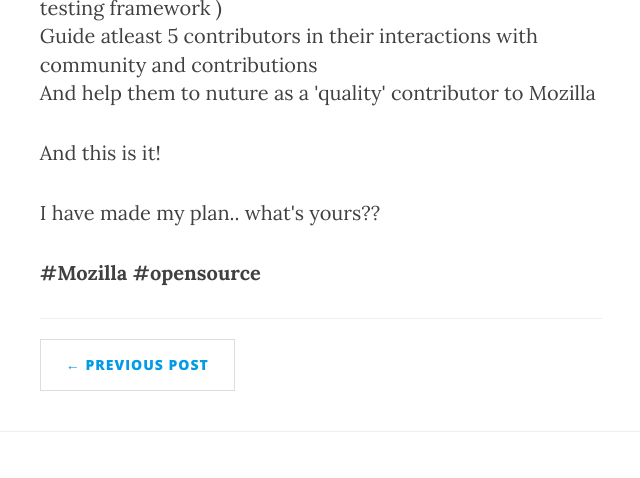
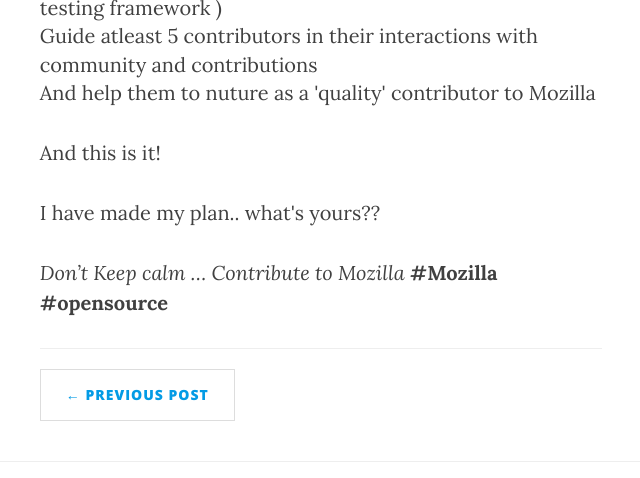
Before and after one commit to foxprasanth/foxprasanth.github.com, a Jekyll site: the page built from _posts/2016-12-11-My-mozplan-2017.markdown, in a window 1280 px wide and 900 px high, scrolled down 1154 px, cut to the strip 0-478 px from the top of the window. Shown: the whole strip, without its empty margins (319-959 px from the left). Built offline with Jekyll 4.4.1, drawn with Linux system fonts in a browser that asks for light colours; nearby versions of some CDN libraries; comment, search, counter and statistics services are not loaded.

Commit message:
Update 2016-12-11-My-mozplan-2017.markdown

```diff
--- a/_posts/2016-12-11-My-mozplan-2017.markdown
+++ b/_posts/2016-12-11-My-mozplan-2017.markdown
@@ -22,4 +22,5 @@
 </ul>
 <p>And this is it!</p>
 <p>I have made my plan.. what's yours?? </p>
+<i>Don't Keep calm ... Contribute to Mozilla</i>
 <b>#Mozilla #opensource</b>
```
